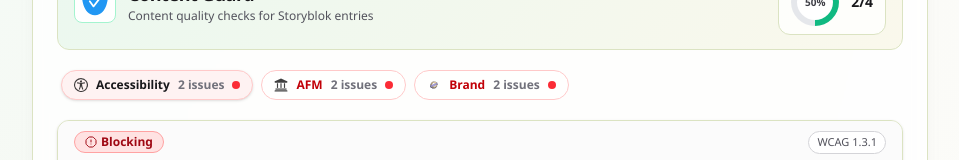
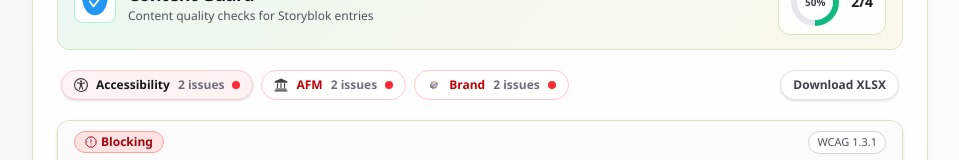
Before and after one commit to adanbaiquality/Content-Guard, a Next.js app in the folder apps/storyblok-plugin/: page / in a window 1280 px wide. Shown: the part 141-301 px from the top of the page, without its empty margins (160-1119 px from the left). Built offline with nearby package versions, Linux system fonts and the light colour scheme.

Commit message:
Improve download

```diff
--- a/apps/storyblok-plugin/package.json
+++ b/apps/storyblok-plugin/package.json
@@ -21,7 +21,8 @@
     "react": "19.2.7",
     "react-dom": "19.2.7",
     "tailwind-merge": "^3.6.0",
-    "typescript": "6.0.3"
+    "typescript": "6.0.3",
+    "xlsx": "^0.18.5"
   },
   "devDependencies": {
     "@tailwindcss/postcss": "^4.3.1",
--- a/apps/storyblok-plugin/src/components/ContentGuardPanel.tsx
+++ b/apps/storyblok-plugin/src/components/ContentGuardPanel.tsx
@@ -1,5 +1,6 @@
 import Image from "next/image";
 import { useMemo, useState } from "react";
+import * as XLSX from "xlsx";
 import CategorySection from "@/components/AccessibilitySection";
 import { Tabs, TabsList, TabsTrigger } from "@/components/ui/tabs";
 import { cn } from "@/lib/utils";
@@ -29,6 +30,43 @@ function getCategoryStatus(audits: AuditResult[]) {
 
 function isAuditCategory(value: string): value is AuditCategory {
   return CATEGORIES.includes(value as AuditCategory);
+}
+
+function toExportRow(category: AuditCategory, result: AuditResult) {
+  return {
+    Category: CATEGORY_LABELS[category],
+    Audit: result.audit,
+    Status: result.passed ? "Passed" : "Failed",
+    Passed: result.passed,
+    Severity: result.severity,
+    Message: result.message,
+    "Rule ID": result.ruleId ?? "",
+    Current: result.current ?? "",
+    Suggestion: result.suggestion ?? "",
+  };
+}
+
+function downloadResultsAsXlsx(byCategory: Record<AuditCategory, AuditResult[]>) {
+  const workbook = XLSX.utils.book_new();
+
+  const allRows = CATEGORIES.flatMap((category) =>
+    byCategory[category].map((result) => toExportRow(category, result)),
+  );
+
+  const allResultsSheet = XLSX.utils.json_to_sheet(allRows);
+  XLSX.utils.book_append_sheet(workbook, allResultsSheet, "All Results");
+
+  CATEGORIES.forEach((category) => {
+    const rows = byCategory[category].map((result) => toExportRow(category, result));
+
+    const worksheet = XLSX.utils.json_to_sheet(rows);
+    XLSX.utils.book_append_sheet(workbook, worksheet, CATEGORY_LABELS[category]);
+  });
+
+  const timestamp = new Date().toISOString().replaceAll(":", "-").replaceAll(".", "-");
+  XLSX.writeFile(workbook, `content-guard-results-${timestamp}.xlsx`, {
+    compression: true,
+  });
 }
 
 function CategoryTabTrigger({
@@ -132,12 +170,22 @@ export default function ContentGuardPanel() {
           }
         }}
       >
-        {/* Category tabs */}
-        <TabsList className="flex h-auto w-full flex-wrap justify-start gap-2 bg-transparent p-0 px-1">
-          {CATEGORIES.map((cat) => (
-            <CategoryTabTrigger key={cat} category={cat} audits={byCategory[cat]} />
-          ))}
-        </TabsList>
+        {/* Category tabs + export */}
+        <div className="flex flex-wrap items-center justify-between gap-3 px-1">
+          <TabsList className="flex h-auto flex-wrap justify-start gap-2 bg-transparent p-0">
+            {CATEGORIES.map((cat) => (
+              <CategoryTabTrigger key={cat} category={cat} audits={byCategory[cat]} />
+            ))}
+          </TabsList>
+
+          <button
+            type="button"
+            onClick={() => downloadResultsAsXlsx(byCategory)}
+            className="inline-flex items-center rounded-full border border-zinc-200 bg-white px-3 py-1.5 text-xs font-semibold text-zinc-700 shadow-sm transition hover:bg-zinc-50"
+          >
+            Download XLSX
+          </button>
+        </div>
       </Tabs>
 
       {/* Active category section */}
```
Also changed, not shown: 1 other file (tests, documents, lock files or other folders).
